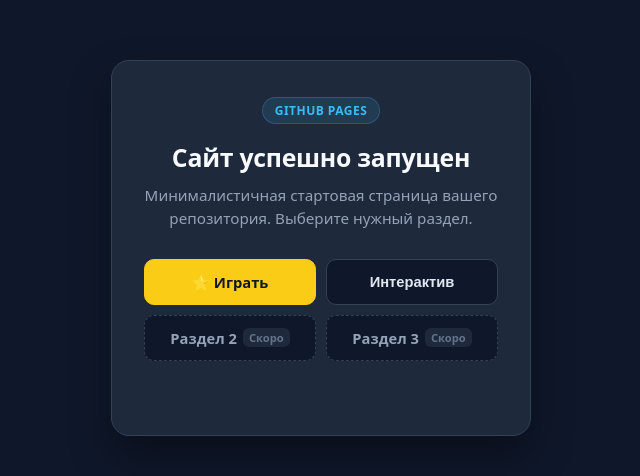
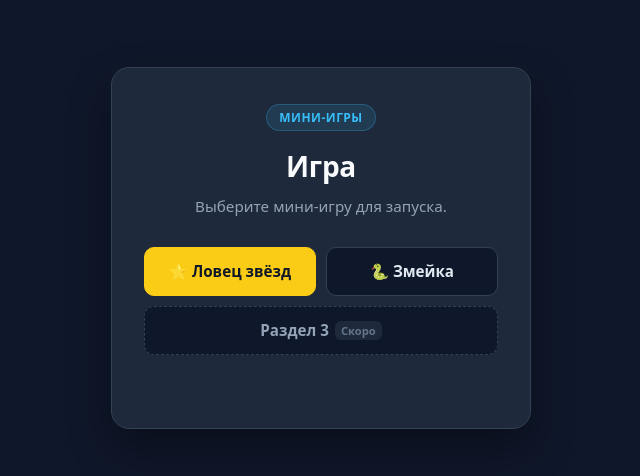
Before and after one commit to pulemet-maxima/2, a plain HTML site: page index.html in a window 1280 px wide. Shown: the part 152-628 px from the top of the page, without its empty margins (319-959 px from the left). Drawn offline with Linux system fonts and the light colour scheme.

Commit message:
Add files via upload

```diff
--- a/index.html
+++ b/index.html
@@ -3,7 +3,7 @@
 <head>
     <meta charset="UTF-8">
     <meta name="viewport" content="width=device-width, initial-scale=1.0">
-    <title>Главная — Мини-проект</title>
+    <title>Игра — Мини-проекты</title>
     <style>
         * { box-sizing: border-box; }
         body {
@@ -42,7 +42,7 @@
         }
         h1 {
             margin: 0 0 0.6rem;
-            font-size: 1.55rem;
+            font-size: 1.75rem;
             font-weight: 700;
             letter-spacing: -0.01em;
         }
@@ -62,8 +62,8 @@
             align-items: center;
             justify-content: center;
             gap: 6px;
-            padding: 0.75rem 1rem;
-            font-size: 0.92rem;
+            padding: 0.85rem 1rem;
+            font-size: 0.95rem;
             font-weight: 600;
             border-radius: 10px;
             cursor: pointer;
@@ -89,6 +89,9 @@
             background: #fde047;
             border-color: #fde047;
         }
+        .btn.full {
+            grid-column: span 2;
+        }
         .btn.soon {
             color: #94a3b8;
             border-style: dashed;
@@ -102,7 +105,7 @@
             font-weight: 600;
         }
         #status {
-            margin-top: 1.25rem;
+            margin-top: 1.15rem;
             min-height: 1.3em;
             font-size: 0.88rem;
             color: #38bdf8;
@@ -112,33 +115,26 @@
 </head>
 <body>
     <div class="card">
-        <div class="badge">GitHub Pages</div>
-        <h1>Сайт успешно запущен</h1>
-        <p>Минималистичная стартовая страница вашего репозитория. Выберите нужный раздел.</p>
+        <div class="badge">Мини-игры</div>
+        <h1>Игра</h1>
+        <p>Выберите мини-игру для запуска.</p>
 
         <div class="actions">
-            <a href="game.html" class="btn btn-primary">⭐ Играть</a>
-            <button id="btn" class="btn">Интерактив</button>
-            <a href="page2.html" class="btn soon">Раздел 2 <span class="tag">Скоро</span></a>
-            <a href="page3.html" class="btn soon">Раздел 3 <span class="tag">Скоро</span></a>
+            <a href="game.html" class="btn btn-primary">⭐ Ловец звёзд</a>
+            <a href="page2.html" class="btn">🐍 Змейка</a>
+            <a href="page3.html" class="btn full soon">Раздел 3 <span class="tag">Скоро</span></a>
         </div>
 
         <div id="status"></div>
     </div>
 
     <script>
-        let clicks = 0;
         const statusEl = document.getElementById('status');
-
-        document.getElementById('btn').addEventListener('click', () => {
-            clicks++;
-            statusEl.textContent = `Счётчик нажатий: ${clicks}`;
-        });
 
         document.querySelectorAll('.btn.soon').forEach(link => {
             link.addEventListener('click', e => {
                 e.preventDefault();
-                const title = link.childNodes[0].textContent.trim();
+                const title = link.childNodes.textContent.trim();
                 statusEl.textContent = `«${title}» пока в разработке`;
             });
         });
```
